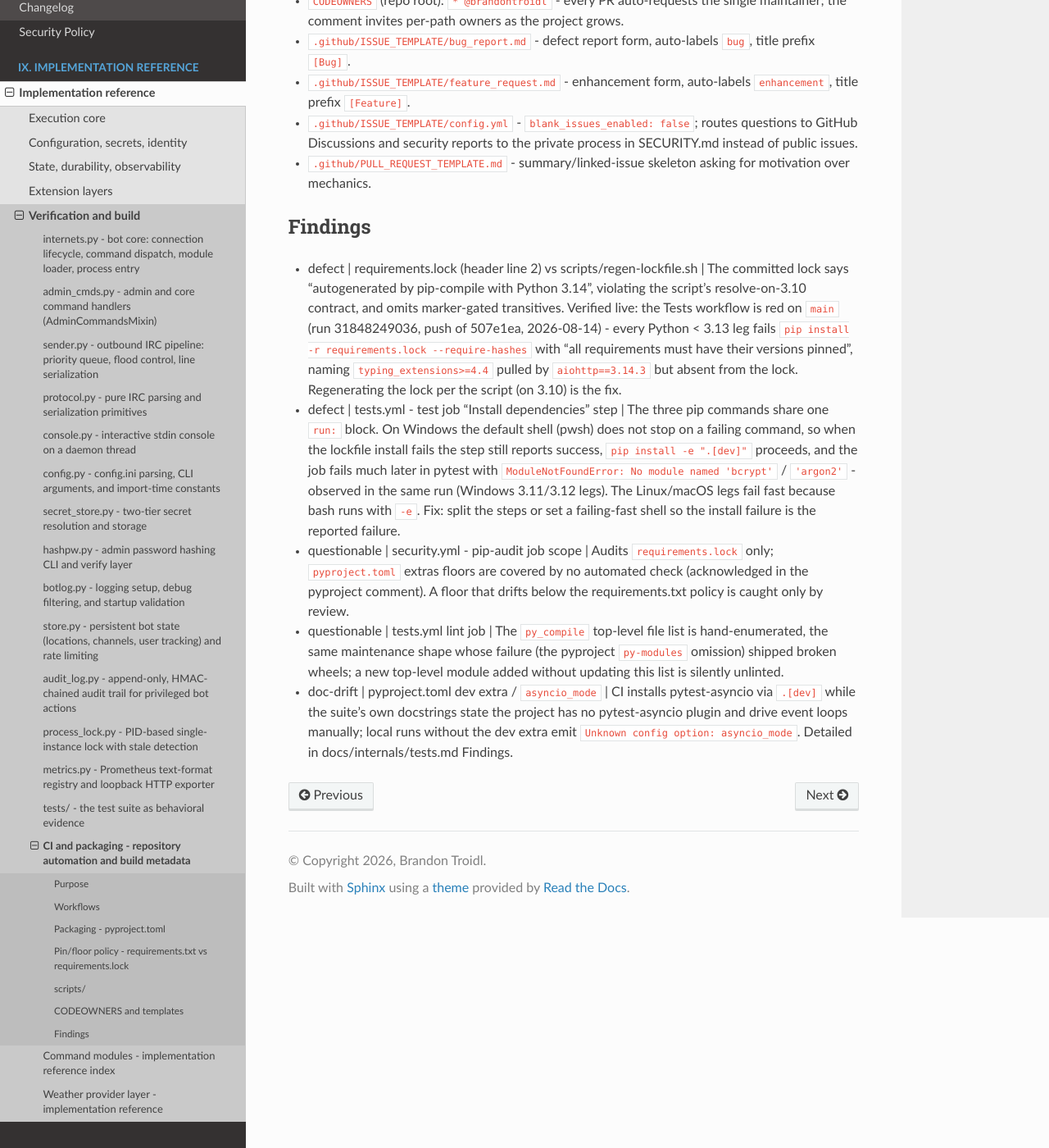
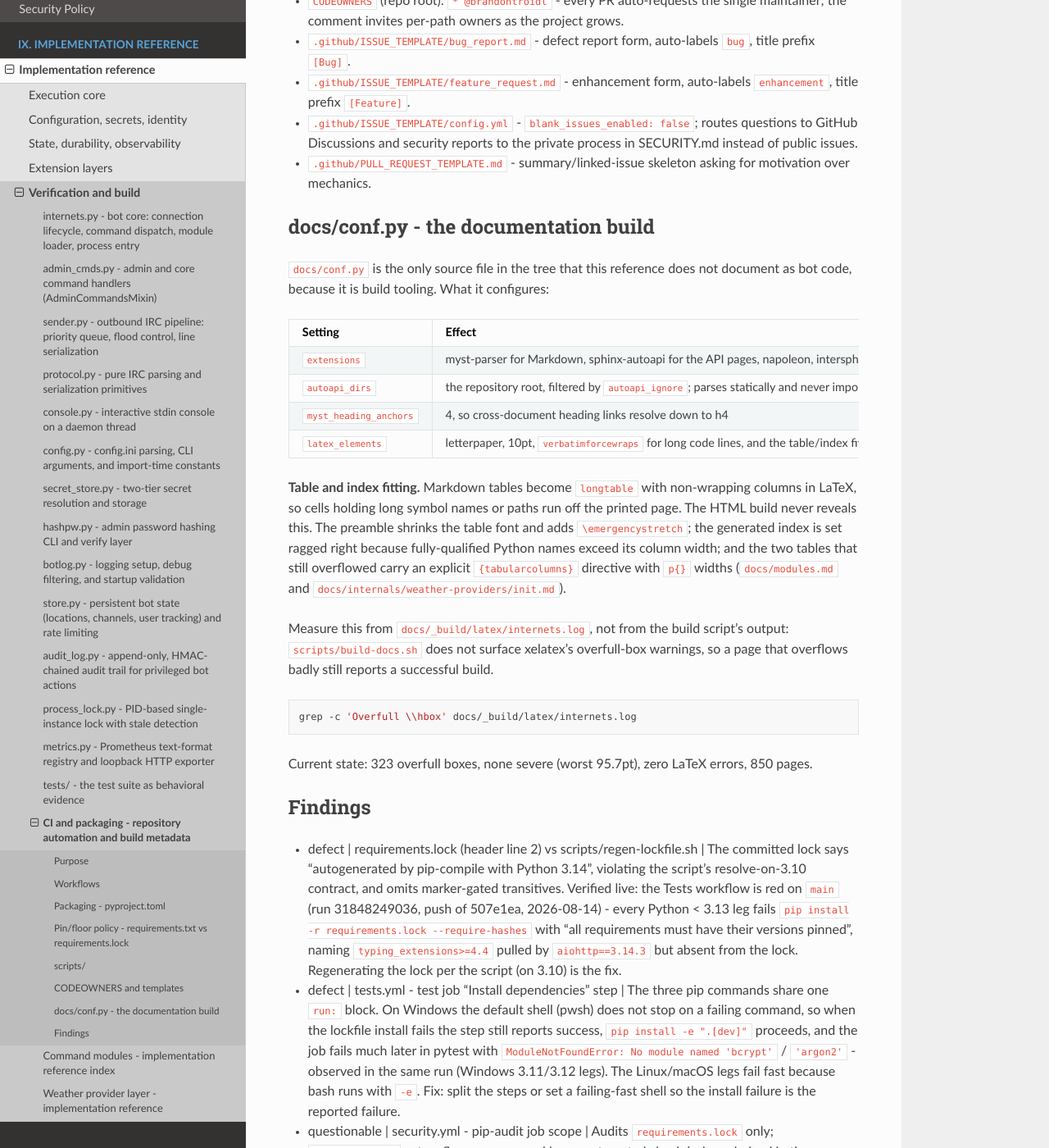
Before and after one commit to brandontroidl/Internets, a Sphinx documentation site: the page built from docs/internals/ci-and-packaging.md, in a window 1280 px wide and 1400 px high, scrolled down 3986 px. Shown: the whole window at 82% size. Built offline with Sphinx 7.4.7 and the Read the Docs theme 3.1.0, drawn with Linux system fonts in a browser that asks for light colours; pages that are not in the unit, such as notebooks, are missing from menus.

Commit message:
docs: make the PDF actually printable; document the build config
The HTML build reported success while 1127 boxes overflowed the printed
page, worst at 694pt (roughly triple the text width), because
scripts/build-docs.sh does not surface xelatex's warnings. Measured
from the xelatex log instead: table font fitting, ragged index, two
explicit tabularcolumns specs, and two long URLs moved into wrapping
code blocks. Severe overflows are now zero (was 76) and the worst case
is 95.7pt. Documents conf.py and how to measure this, so the next
person does not trust the build script's exit code alone.

````diff
--- a/docs/conf.py
+++ b/docs/conf.py
@@ -107,7 +107,29 @@
 latex_documents = [
     ("index", "internets.tex", "Internets Documentation", "Brandon Troidl", "manual"),
 ]
+
+# -- PDF table fitting --------------------------------------------------------
+# Markdown tables carry long symbol names and paths. Sphinx renders wide or
+# long tables as longtable with non-wrapping columns, which runs off the
+# printed page; the HTML build never shows this. Shrinking the table font
+# absorbs the moderate cases. The two tables that overflow badly regardless
+# carry an explicit {tabularcolumns} directive with p{} widths so LaTeX wraps
+# their cells. Verified by counting Overfull \hbox in docs/_build/latex/*.log,
+# not by reading the build script's stdout, which does not carry them.
+_TABLE_FIT = r"""
+\usepackage{etoolbox}
+\AtBeginEnvironment{longtable}{\footnotesize}
+\AtBeginEnvironment{tabulary}{\footnotesize}
+\AtBeginEnvironment{tabular}{\footnotesize}
+\setlength{\emergencystretch}{3em}
+% The generated index lists fully-qualified Python names that exceed the
+% index column width. Ragged right lets them break instead of running into
+% the margin.
+\AtBeginEnvironment{theindex}{\footnotesize\raggedright}
+"""
+
 latex_elements = {
+    'preamble': _TABLE_FIT,
     "papersize": "letterpaper",
     "pointsize": "10pt",
     # Force very long code/verbatim lines to wrap rather than overflow the
--- a/docs/internals/ci-and-packaging.md
+++ b/docs/internals/ci-and-packaging.md
@@ -194,6 +194,38 @@
 - `.github/PULL_REQUEST_TEMPLATE.md` - summary/linked-issue skeleton asking
   for motivation over mechanics.
 
+## docs/conf.py - the documentation build
+
+`docs/conf.py` is the only source file in the tree that this reference does not
+document as bot code, because it is build tooling. What it configures:
+
+| Setting | Effect |
+| --- | --- |
+| `extensions` | myst-parser for Markdown, sphinx-autoapi for the API pages, napoleon, intersphinx, graphviz, copybutton, sphinx-design |
+| `autoapi_dirs` | the repository root, filtered by `autoapi_ignore`; parses statically and never imports the bot, so side-effectful imports cannot break the build |
+| `myst_heading_anchors` | 4, so cross-document heading links resolve down to h4 |
+| `latex_elements` | letterpaper, 10pt, `verbatimforcewraps` for long code lines, and the table/index fitting preamble described below |
+
+**Table and index fitting.** Markdown tables become `longtable` with
+non-wrapping columns in LaTeX, so cells holding long symbol names or paths run
+off the printed page. The HTML build never reveals this. The preamble shrinks
+the table font and adds `\emergencystretch`; the generated index is set ragged
+right because fully-qualified Python names exceed its column width; and the two
+tables that still overflowed carry an explicit `{tabularcolumns}` directive with
+`p{}` widths (`docs/modules.md` and
+`docs/internals/weather-providers/init.md`).
+
+Measure this from `docs/_build/latex/internets.log`, not from the build
+script's output: `scripts/build-docs.sh` does not surface xelatex's overfull-box
+warnings, so a page that overflows badly still reports a successful build.
+
+```bash
+grep -c 'Overfull \\hbox' docs/_build/latex/internets.log
+```
+
+Current state: 323 overfull boxes, none severe (worst 95.7pt), zero LaTeX
+errors, 850 pages.
+
 ## Findings
 
 - defect | requirements.lock (header line 2) vs scripts/regen-lockfile.sh |
````
Also changed, not shown: docs/internals/modules/crypto.md (+7 -1 lines), docs/internals/modules/youtube.md (+8 -3 lines), docs/internals/weather-providers/init.md (+3 -0 lines), docs/modules.md (+3 -0 lines).
